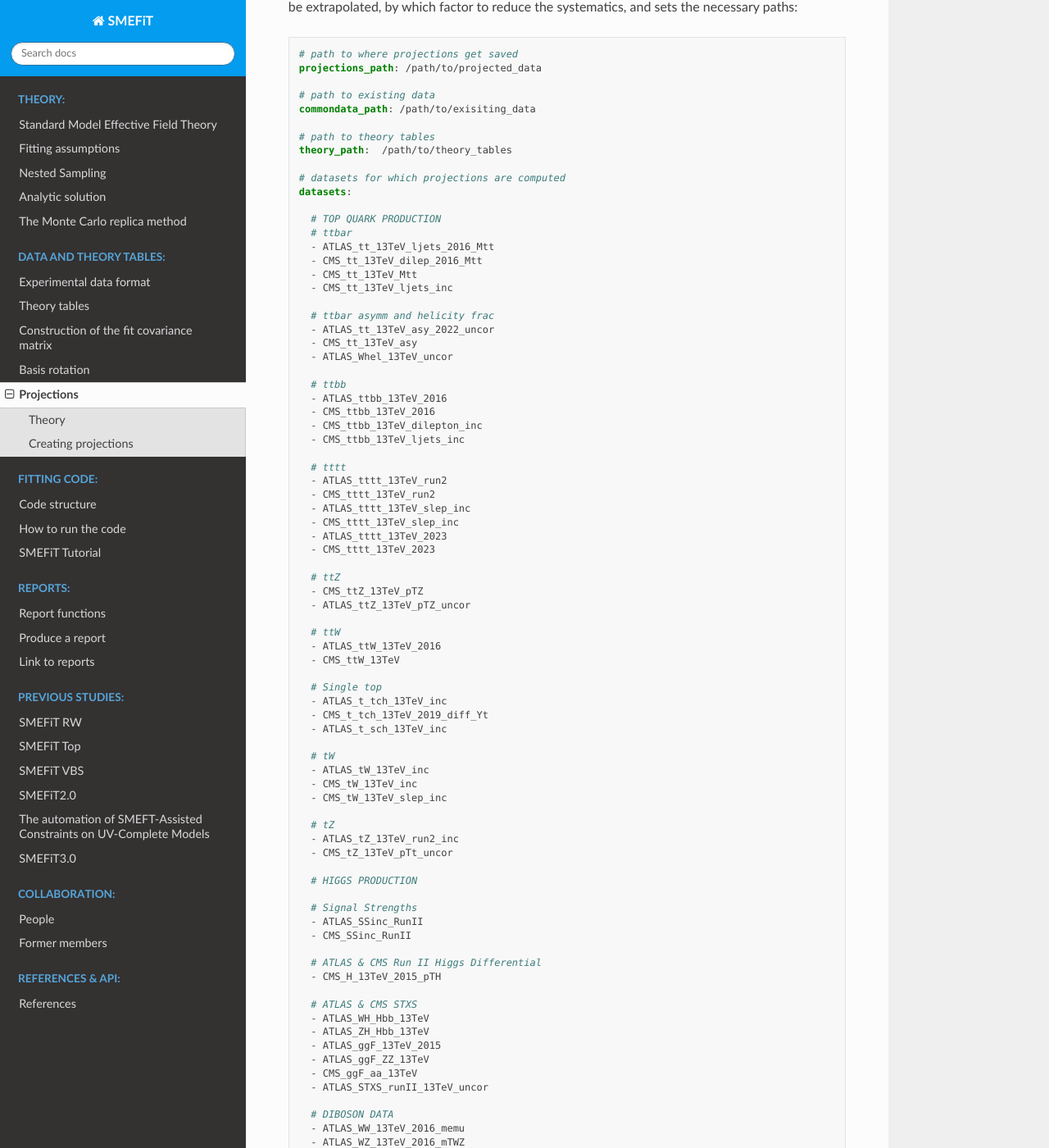
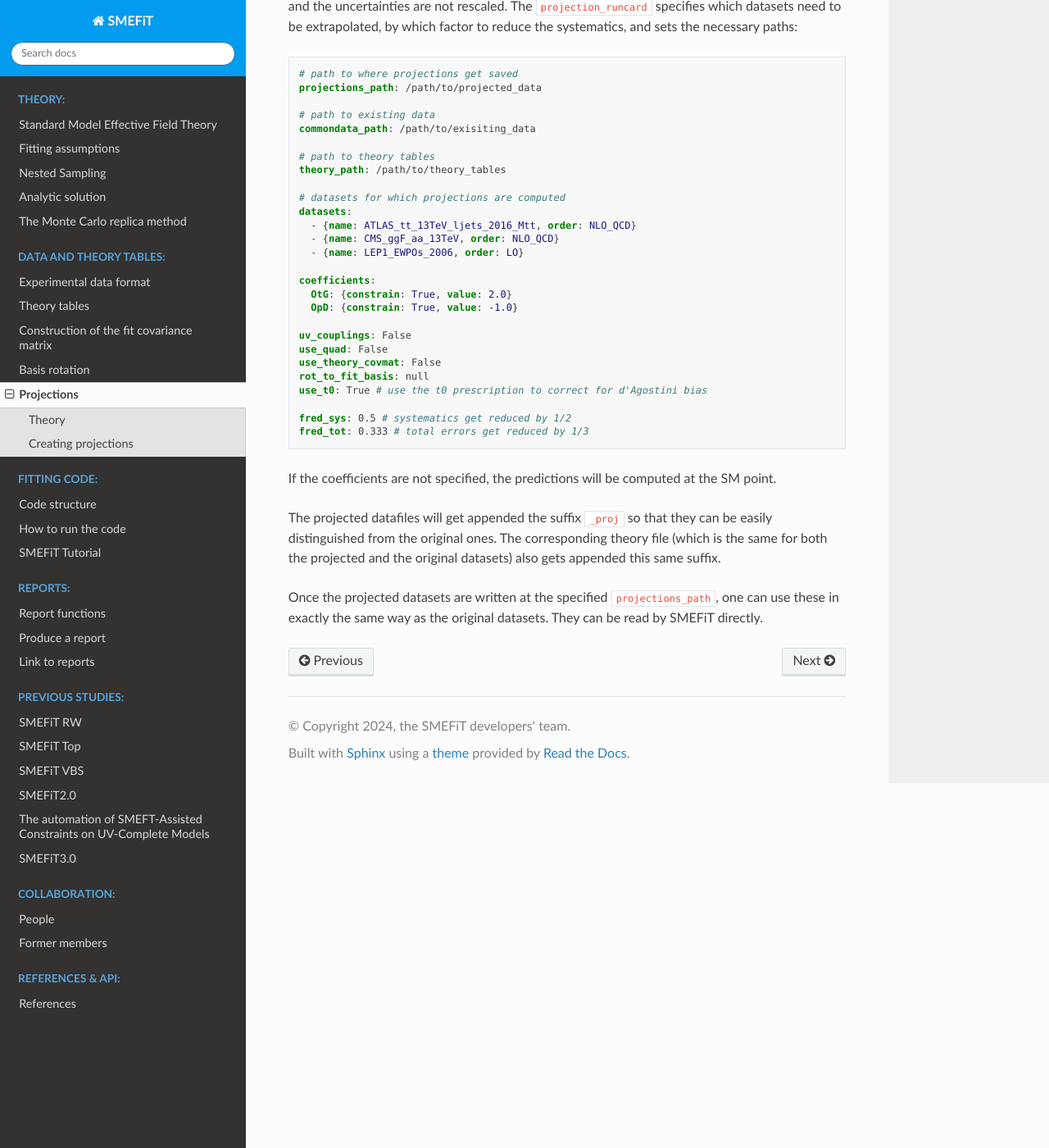
Before and after one commit to LHCfitNikhef/smefit_release, a Sphinx documentation site: the page built from docs/source/data_theory/projections.rst, in a window 1280 px wide and 1400 px high, scrolled down 1727 px. Shown: the whole window at 82% size. Built offline with Sphinx 7.4.7 and the Read the Docs theme 3.1.0, drawn with Linux system fonts in a browser that asks for light colours; pages that are not in the unit, such as notebooks, are missing from menus; cross-references to code outside the pages are shown as plain code; some of the changed text lies outside the part shown.

Commit message:
Updated documentation

```diff
--- a/docs/source/data_theory/projections.rst
+++ b/docs/source/data_theory/projections.rst
@@ -7,7 +7,8 @@ In the following, we first lay out the theory behind this, followed by how one c
 Theory
 ------
 
-The projection module starts by considering a given available measurement from the LHC Run  II, composed by :math:`n_{\rm bin}` data points, and with the corresponding SM predictions given by :math:`\mathcal{O}_i^{{\rm (th)}}`.
+The projection module starts by considering a given available measurement from the LHC Run  II, composed by :math:`n_{\rm bin}` data points, and with the corresponding theory predictions given by :math:`\mathcal{O}_i^{{\rm (th)}}`.
+These can either be SM or BSM predictions.
 The central values for the pseudo-data, denoted by :math:`\mathcal{O}_i^{{\rm (exp)}}`, are obtained
 by fluctuating these theory predictions by the fractional statistical :math:`(\delta_i^{\rm (stat)})`
 and systematic :math:`(\delta_{k,i}^{\rm (sys)})` uncertainties,
@@ -91,84 +92,19 @@ The ``projection_runcard`` specifies which datasets need to be extrapolated, by
         commondata_path: /path/to/exisiting_data
 
         # path to theory tables
-        theory_path:  /path/to/theory_tables
+        theory_path: /path/to/theory_tables
 
         # datasets for which projections are computed
         datasets:
+          - {name: ATLAS_tt_13TeV_ljets_2016_Mtt, order: NLO_QCD}
+          - {name: CMS_ggF_aa_13TeV, order: NLO_QCD}
+          - {name: LEP1_EWPOs_2006, order: LO}
 
-          # TOP QUARK PRODUCTION
-          # ttbar
-          - ATLAS_tt_13TeV_ljets_2016_Mtt
-          - CMS_tt_13TeV_dilep_2016_Mtt
-          - CMS_tt_13TeV_Mtt
-          - CMS_tt_13TeV_ljets_inc
+        coefficients:
+          OtG: {constrain: True, value: 2.0}
+          OpD: {constrain: True, value: -1.0}
 
-          # ttbar asymm and helicity frac
-          - ATLAS_tt_13TeV_asy_2022_uncor
-          - CMS_tt_13TeV_asy
-          - ATLAS_Whel_13TeV_uncor
-
-          # ttbb
-          - ATLAS_ttbb_13TeV_2016
-          - CMS_ttbb_13TeV_2016
-          - CMS_ttbb_13TeV_dilepton_inc
-          - CMS_ttbb_13TeV_ljets_inc
-
-          # tttt
-          - ATLAS_tttt_13TeV_run2
-          - CMS_tttt_13TeV_run2
-          - ATLAS_tttt_13TeV_slep_inc
-          - CMS_tttt_13TeV_slep_inc
-          - ATLAS_tttt_13TeV_2023
-          - CMS_tttt_13TeV_2023
-
-          # ttZ
-          - CMS_ttZ_13TeV_pTZ
-          - ATLAS_ttZ_13TeV_pTZ_uncor
-
-          # ttW
-          - ATLAS_ttW_13TeV_2016
-          - CMS_ttW_13TeV
-
-          # Single top
-          - ATLAS_t_tch_13TeV_inc
-          - CMS_t_tch_13TeV_2019_diff_Yt
-          - ATLAS_t_sch_13TeV_inc
-
-          # tW
-          - ATLAS_tW_13TeV_inc
-          - CMS_tW_13TeV_inc
-          - CMS_tW_13TeV_slep_inc
-
-          # tZ
-          - ATLAS_tZ_13TeV_run2_inc
-          - CMS_tZ_13TeV_pTt_uncor
-
-          # HIGGS PRODUCTION
-
-          # Signal Strengths
-          - ATLAS_SSinc_RunII
-          - CMS_SSinc_RunII
-
-          # ATLAS & CMS Run II Higgs Differential
-          - CMS_H_13TeV_2015_pTH
-
-          # ATLAS & CMS STXS
-          - ATLAS_WH_Hbb_13TeV
-          - ATLAS_ZH_Hbb_13TeV
-          - ATLAS_ggF_13TeV_2015
-          - ATLAS_ggF_ZZ_13TeV
-          - CMS_ggF_aa_13TeV
-          - ATLAS_STXS_runII_13TeV_uncor
-
-          # DIBOSON DATA
-          - ATLAS_WW_13TeV_2016_memu
-          - ATLAS_WZ_13TeV_2016_mTWZ
-          - CMS_WZ_13TeV_2016_pTZ
-          - CMS_WZ_13TeV_2022_pTZ
-
-
-        order: NLO
+        uv_couplings: False
         use_quad: False
         use_theory_covmat: False
         rot_to_fit_basis: null
@@ -177,19 +113,11 @@ The ``projection_runcard`` specifies which datasets need to be extrapolated, by
         fred_sys: 0.5 # systematics get reduced by 1/2
         fred_tot: 0.333 # total errors get reduced by 1/3
 
+If the coefficients are not specified, the predictions will be computed at the SM point.
+
 The projected datafiles will get appended the suffix ``_proj`` so that they can be easily distinguished from the original
 ones. The corresponding theory file (which is the same for both the projected and the original datasets) also gets appended
 this same suffix.
 
 Once the projected datasets are written at the specified ``projections_path``, one can use these in exactly the same way
 as the original datasets. They can be read by SMEFiT directly.
-
-In case the original luminosity needs to be kept and one is only interested in adding statistical noise, one should use the following
-syntax
-
-.. code-block:: bash
-
-    smefit PROJ --closure /path/to/projection_runcard.yaml
-
-This does nothing to the statistical and systematic uncertainties - it only fluctuates the central value around the SM
-prediction according to the specified uncertainties.
```
